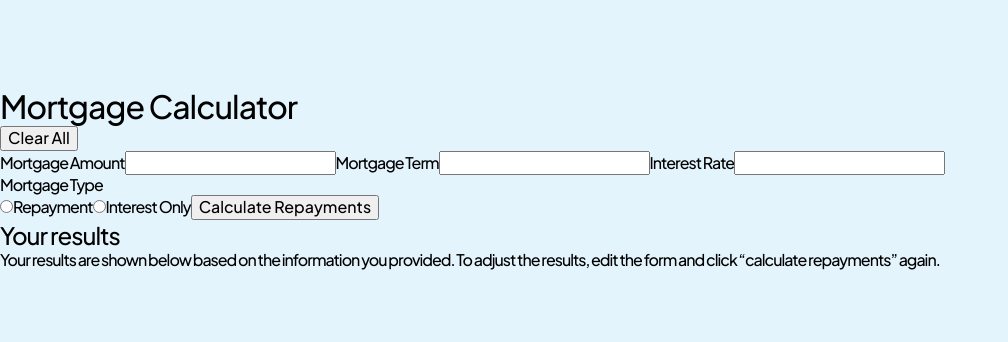
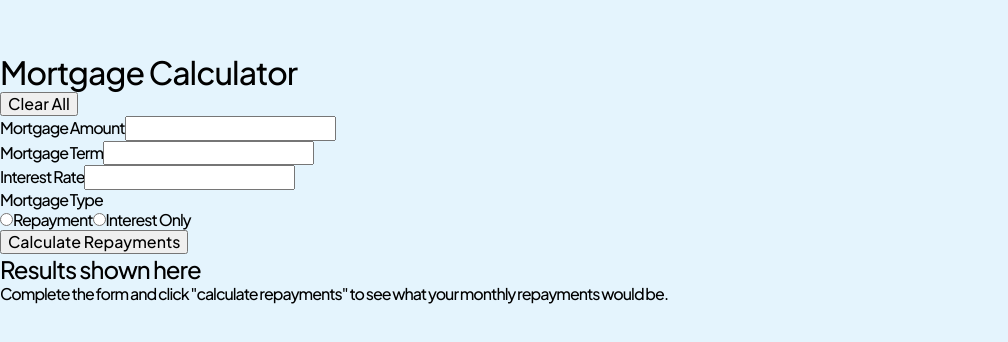
Before and after one commit to ErazorWhite/mortgage-repayment-calculator, a React (Vite) app: page / in a window 1280 px wide. Shown: the part 222-564 px from the top of the page, without its empty margins (0-1008 px from the left). Built offline with nearby package versions, Linux system fonts and the light colour scheme.

Commit message:
CalculatorForm in progress

```diff
--- a/src/components/CalculatorForm/CalculatorForm.tsx
+++ b/src/components/CalculatorForm/CalculatorForm.tsx
@@ -1,52 +1,80 @@
 import {SubmitErrorHandler, SubmitHandler, useForm} from "react-hook-form";
 import {useState} from "react";
+import {yupResolver} from '@hookform/resolvers/yup';
+import * as yup from 'yup';
+import {TextInput} from "../TextInput/TextInput.tsx";
+import {RadioGroup} from "../RadioGroup/RadioGroup.tsx";
+import {Results} from "../Results/Results.tsx";
 
 // # TODO
-//     # Break into sub-components to improve code readability;
-//     # Validation;
+//     # DONE # Break into sub-components to improve code readability;
+//     # IN PROGRESS # Validation;
 //     # Styling;
 //     # Icons;
 //     # Animations;
 
-enum mortgageType {
-    repayment,
-    interestOnly
+enum MortgageType {
+    Repayment = 'Repayment',
+    InterestOnly = 'Interest Only',
 }
 
-interface MortgageData {
+export interface MortgageData {
     amount: number;
     term: number;
     rate: number;
-    type: mortgageType;
+    type: MortgageType;
 }
+
+const MortgageDataSchema = yup
+    .object({
+        amount: yup.number().positive().integer().required("required").typeError("123"),
+        term: yup.number().positive().integer().required(),
+        rate: yup.number().positive().integer().required(),
+        type: yup.mixed<MortgageType>()
+            .oneOf(Object.values(MortgageType), 'Please select a mortgage type')
+            .required('Mortgage type is required'),
+
+    })
+    .required()
+
+
 
 export const CalculatorForm = () => {
 
     const [monthlyRepayment, setMonthlyRepayment] = useState<number | null>(null);
     const [totalRepayment, setTotalRepayment] = useState<number | null>(null);
-    const {register, handleSubmit, reset, formState: {errors}} = useForm<MortgageData>();
+    const {
+        register,
+        handleSubmit,
+        reset,
+        formState: {errors}
+    } = useForm<MortgageData>({resolver: yupResolver(MortgageDataSchema)});
 
-    const onSubmit: SubmitHandler<MortgageData> = ({amount, term, rate}) => {
+    const onSubmit: SubmitHandler<MortgageData> = ({amount, term, rate, type}) => {
         const mortgageTermMonths = term * 12;
         const monthlyInterestRate = (rate / 100) / 12;
 
-        const numerator = amount * monthlyInterestRate * Math.pow(1 + monthlyInterestRate, mortgageTermMonths);
-        const denominator = Math.pow(1 + monthlyInterestRate, mortgageTermMonths) - 1;
+        let monthlyPayment: number;
+        let totalRepayment: number;
 
-        const monthlyPayment = numerator / denominator;
-        const totalRepayment = monthlyPayment * mortgageTermMonths;
+        if (type === MortgageType.Repayment) {
+            const numerator = amount * monthlyInterestRate * Math.pow(1 + monthlyInterestRate, mortgageTermMonths);
+            const denominator = Math.pow(1 + monthlyInterestRate, mortgageTermMonths) - 1;
+
+            monthlyPayment = numerator / denominator;
+            totalRepayment = monthlyPayment * mortgageTermMonths;
+        } else {
+            monthlyPayment = (amount * monthlyInterestRate);
+            totalRepayment = monthlyPayment * mortgageTermMonths;
+        }
 
         console.log("Your monthly repayment: £" + monthlyPayment.toFixed(2));
         console.log("Total you'll repay over the term: £" + totalRepayment.toFixed(2));
 
-        setMonthlyRepayment(monthlyPayment);
-        setTotalRepayment(totalRepayment);
+        setMonthlyRepayment(parseFloat(monthlyPayment.toFixed(2)));
+        setTotalRepayment(parseFloat(totalRepayment.toFixed(2)));
     };
     const onError: SubmitErrorHandler<MortgageData> = (data) => console.log(data);
-
-    const isName = () => {
-        return true;
-    }
 
     return (
         <form onSubmit={handleSubmit(onSubmit, onError)}>
@@ -58,51 +86,44 @@ export const CalculatorForm = () => {
                 </button>
             </div>
 
-            <label htmlFor="amount">Mortgage Amount</label>
-            <input type="text" {...register('amount', {required: true, validate: isName})}/>
-            {errors.amount && <p>Error</p>}
+            <TextInput
+                label="Mortgage Amount"
+                name="amount"
+                register={register}
+                error={errors.amount}
+            />
 
-            <label htmlFor="term">Mortgage Term</label>
-            <input type="text" {...register('term', {required: true})}/>
+            <TextInput
+                label="Mortgage Term"
+                name="term"
+                register={register}
+                error={errors.term}
+            />
 
-            <label htmlFor="rate">Interest Rate</label>
-            <input type="text" {...register('rate', {required: true})}/>
+            <TextInput
+                label="Interest Rate"
+                name="rate"
+                register={register}
+                error={errors.rate}
+            />
 
-            <legend>Mortgage Type</legend>
+            <RadioGroup
+                label="Mortgage Type"
+                name="type"
+                options={[
+                    {label: 'Repayment', value: 'Repayment'},
+                    {label: 'Interest Only', value: 'Interest Only'},
+                ]}
+                register={register}
+                error={errors.type}
 
-            <label htmlFor="repayment">
-                <input {...register("type", {required: true})} type="radio" id="repayment" value="Repayment"/>
-                Repayment
-            </label>
-
-            <label htmlFor="interestOnly">
-                <input {...register("type", {required: true})} type="radio" id="interestOnly"
-                       value="Interest Only"/>
-                Interest Only
-            </label>
+            />
 
 
             <button>Calculate Repayments</button>
 
-            {monthlyRepayment ?
-                <div>
-                    <p>Your monthly repayments</p>
-                    <p>£{monthlyRepayment.toFixed(2)}</p>
+            <Results monthlyRepayment={monthlyRepayment} totalRepayment={totalRepayment}/>
 
-                    <p>Total you'll repay over the term</p>
-                    <p>£{totalRepayment?.toFixed(2)}</p>
-                    <h2>Results shown here</h2>
-                    <p>Complete the form and click "calculate repayments" to see what your monthly repayments would
-                        be.</p>
-                </div>
-                :
-                <div>
-                    <h2>Your results</h2>
-                    <p>Your results are shown below based on the information you provided. To adjust the results, edit
-                        the
-                        form and click “calculate repayments” again.</p>
-                </div>
-            }
         </form>
     )
 }
--- /dev/null
+++ b/src/components/RadioGroup/RadioGroup.tsx
@@ -0,0 +1,34 @@
+import {FieldError, UseFormRegister} from 'react-hook-form';
+import {MortgageData} from "../CalculatorForm/CalculatorForm.tsx";
+
+interface RadioOption {
+    label: string;
+    value: string;
+}
+
+interface RadioGroupProps {
+    label: string;
+    name: keyof MortgageData;
+    options: RadioOption[];
+    register: UseFormRegister<MortgageData>;
+    error?: FieldError;
+}
+
+export const RadioGroup = ({label, name, options, register, error}: RadioGroupProps) => (
+    <div>
+        <legend>{label}</legend>
+        {options.map((option) => (
+            <label key={option.value} htmlFor={option.value}>
+                <input
+                    {...register(name)}
+                    type="radio"
+                    id={option.value}
+                    value={option.value}
+                />
+                {option.label}
+            </label>
+        ))}
+        {error && <p>{error.message}</p>}
+
+    </div>
+);
--- /dev/null
+++ b/src/components/Results/Results.tsx
@@ -0,0 +1,27 @@
+interface ResultsProps {
+    monthlyRepayment: number | null;
+    totalRepayment: number | null;
+}
+
+export const Results = ({monthlyRepayment, totalRepayment}: ResultsProps) => (
+    monthlyRepayment && totalRepayment ?
+        <div>
+            <h2>Your results</h2>
+            <p>
+                Your results are shown below based on the information you provided. To adjust the results, edit
+                the form and click “calculate repayments” again.
+            </p>
+
+            <p>Your monthly repayments</p>
+            <p>£{monthlyRepayment}</p>
+
+            <p>Total you'll repay over the term</p>
+            <p>£{totalRepayment}</p>
+        </div>
+        :
+        <div>
+            <h2>Results shown here</h2>
+            <p>Complete the form and click "calculate repayments" to see what your monthly repayments would
+                be.</p>
+        </div>
+);
--- /dev/null
+++ b/src/components/TextInput/TextInput.tsx
@@ -0,0 +1,19 @@
+import { FieldError, UseFormRegister } from 'react-hook-form';
+import {MortgageData} from "../CalculatorForm/CalculatorForm.tsx";
+
+interface TextInputProps {
+    label: string;
+    name: keyof MortgageData;
+    register: UseFormRegister<MortgageData>;
+    error?: FieldError;
+    type?: string;
+    registerOptions?: object;
+}
+
+export const TextInput = ({ label, name, register, error, type = 'text', registerOptions }: TextInputProps) => (
+    <div>
+        <label htmlFor={name}>{label}</label>
+        <input type={type} {...register(name, registerOptions)} />
+        {error && <p>{error.message}</p>}
+    </div>
+);
```
